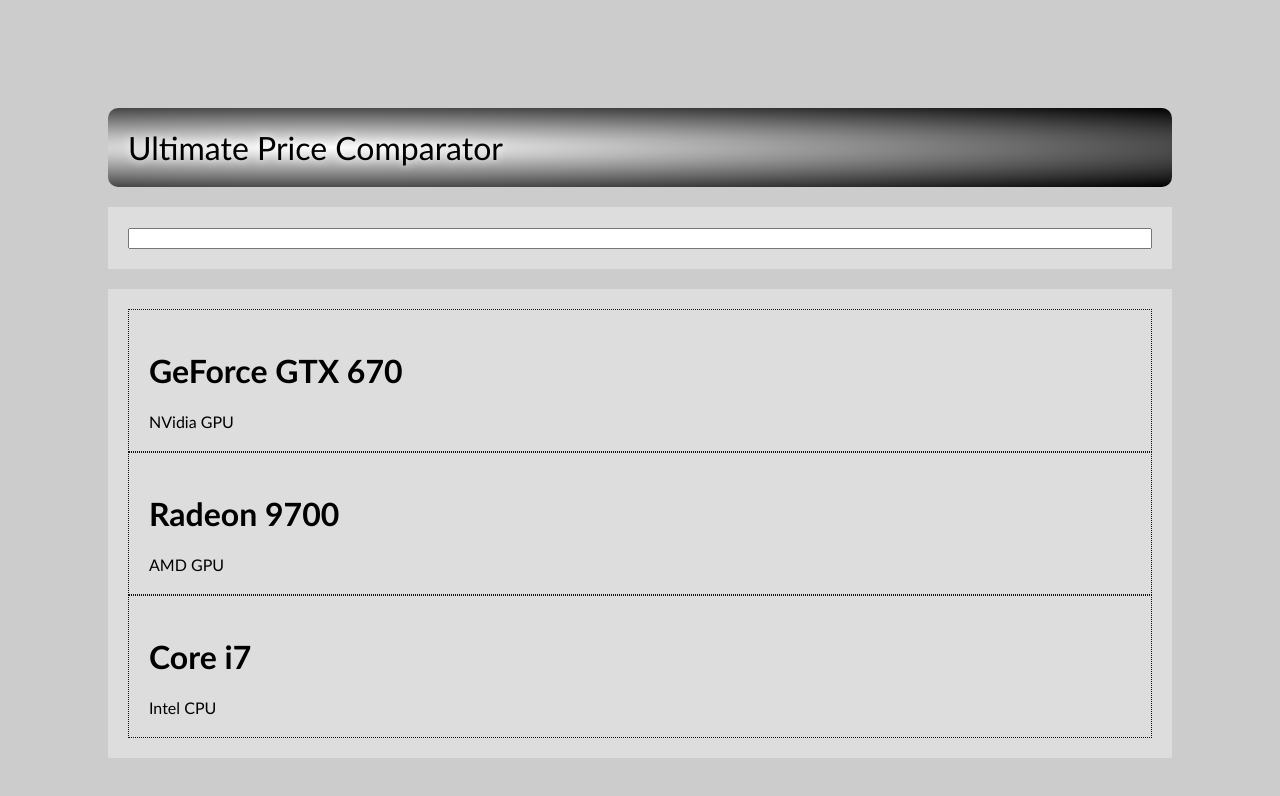
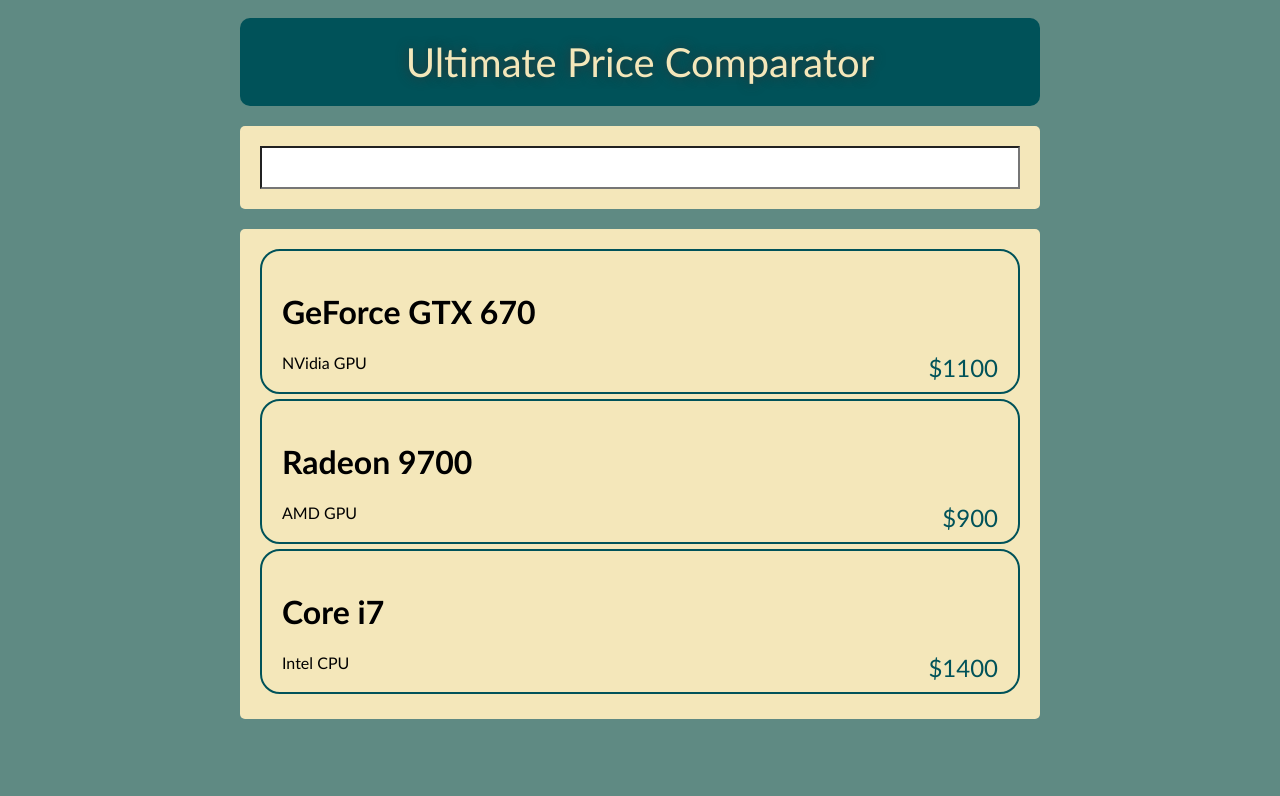
Before and after one commit to bananu7/Biznes, a plain HTML site: page index.html in a window 1280 px wide. Drawn offline with Linux system fonts and the light colour scheme.

Commit message:
Improved looks a bit

```diff
--- a/index.html
+++ b/index.html
@@ -7,12 +7,15 @@
     <script type="text/javascript" src="jquery-1.10.2.min.js"></script>
     <script type="text/javascript" src="handlebars-v1.3.0.js"></script>
     <script type="text/javascript" src="main.js"></script>
+
     <script id="item-template" type="text/x-handlebars-template">
         <div class="item">
             <h1>{{ title }}</h1>
+            <span class="price">{{ price }}</span>
             {{ description }}
         </div>
     </script>
+
 </head>
 <body>
     <header>Ultimate Price Comparator</header>
--- a/main.js
+++ b/main.js
@@ -42,10 +42,10 @@ $(function(){
 
     // dummy items
 
-    var item = function(t,d) { addItem({title: t, description: d}); };
+    var item = function(t,d,p) { addItem({title: t, description: d, price: "$" + p}); };
 
-    item("GeForce GTX 670", "NVidia GPU");
-    item("Radeon 9700", "AMD GPU");
-    item("Core i7", "Intel CPU");
+    item("GeForce GTX 670", "NVidia GPU", 1100);
+    item("Radeon 9700", "AMD GPU", 900);
+    item("Core i7", "Intel CPU", 1400);
 
 });
--- a/style.css
+++ b/style.css
@@ -1,8 +1,20 @@
+
+/*
+    scheme : https://kuler.adobe.com/Mezzanine-color-theme-3340623/
+    #001528
+    #005259
+    #5F8A83
+    #F4E7BA
+    #D9BF98
+*/
 
 body {
-    padding: 100px;
-    background-color: #ccc;
-
+    /*padding: 100px;*/
+    background-color: #5F8A83;
+    padding: 10px;
+    max-width: 800px;
+    margin-left: auto;
+    margin-right: auto;
     font-family: Trebuchet MS, sans-serif;
 }
 
@@ -11,33 +23,56 @@ div {
 }
 
 header {
-    background: -webkit-radial-gradient(
-        20% 50%, farthest-corner,
+    /*background: -webkit-radial-gradient(
+        20% 0%, farthest-corner,
         rgb(255, 255, 255) 0%,
         rgb(0, 0, 0) 100%
-    );
+    );*/
+    background-color: #005259;
     padding: 20px;
     border-radius: 10px;
-    font-size: 2em;
-    text-shadow: 0 0 0.3em #FFF;
     margin-bottom: 20px;
+
+    font-size: 2.5em;
+    color: #F4E7BA;
+    text-shadow: 0 0 0.3em #333;
+    text-align: center;
 }
 
 div#search {
-    background-color: #ddd;
+    background-color: #F4E7BA;
     margin-bottom: 20px;
+    border-radius: 5px;
 }
 
     #searchBox {
         box-sizing: border-box;
         width: 100%;
+        font-size: 2em;
+        background-color: #fff;
     }
 
 div#items {
-    background-color: #ddd;
+    background-color: #F4E7BA;
     margin-bottom: 20px;
+    border-radius: 5px;
 }
 
     div.item {
-        border: 1px dotted #111;
+        border: 2px solid #005259;
+        border-radius: 20px;
+        margin-bottom: 5px;
     }
+    div.item:hover {
+        background-color: #005259;
+        color: white;
+    }
+
+        div.item span.price {
+            float: right;
+            color: #005259;
+            font-size: 1.5em;
+        }
+        div.item:hover span.price {
+            color: white;
+        }
```
